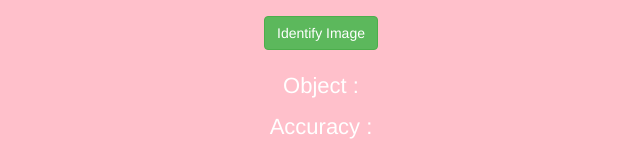
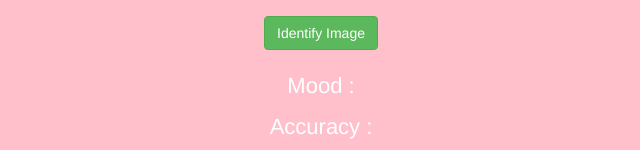
Before and after one commit to AvirupDe2009/Image_recognisation2_3, a plain HTML site: page index.html in a window 1280 px wide. Shown: the part 753-903 px from the top of the page, 319-959 px from the left. Drawn offline with nearby package versions, Linux system fonts and the light colour scheme; a script that the page names is missing.

Commit message:
Update index.html

```diff
--- a/index.html
+++ b/index.html
@@ -41,7 +41,7 @@
         <button onclick="check();" class="btn btn-success">Identify Image</button>
         <br><br>
 
-        <p style="font-size: 22px;">Object : <span id="result_object_name"></span></p>
+        <p style="font-size: 22px;">Mood : <span id="result_object_name"></span></p>
         <p style="font-size: 22px;">Accuracy : <span id="result_object_accuracy"></span></p>
       </center>
 
```
